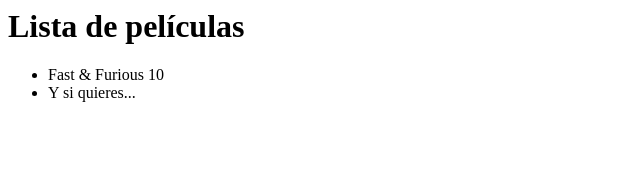
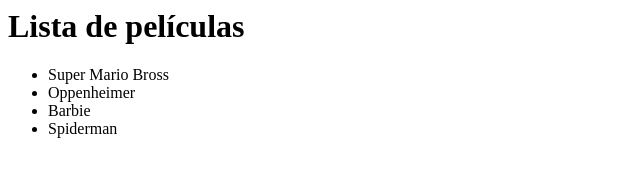
Before and after one commit to CarlosRubioTNM/fs1a-ad23, a plain HTML site: page index.html in a window 1280 px wide. Shown: the whole page, without its empty margins (0-640 px from the left). Drawn offline with Linux system fonts and the light colour scheme.

Commit message:
Revert "Fix list"

```diff
--- a/index.html
+++ b/index.html
@@ -3,8 +3,10 @@
 <body>
 <h1>Lista de películas</h1>
   <ul>
-    <li>Fast & Furious 10</li>
-    <li>Y si quieres...</li>
+    <li>Super Mario Bross</li>
+    <li>Oppenheimer</li>
+    <li>Barbie</li>
+    <li>Spiderman</li>
   </ul>
 </body>
 </html>
```
